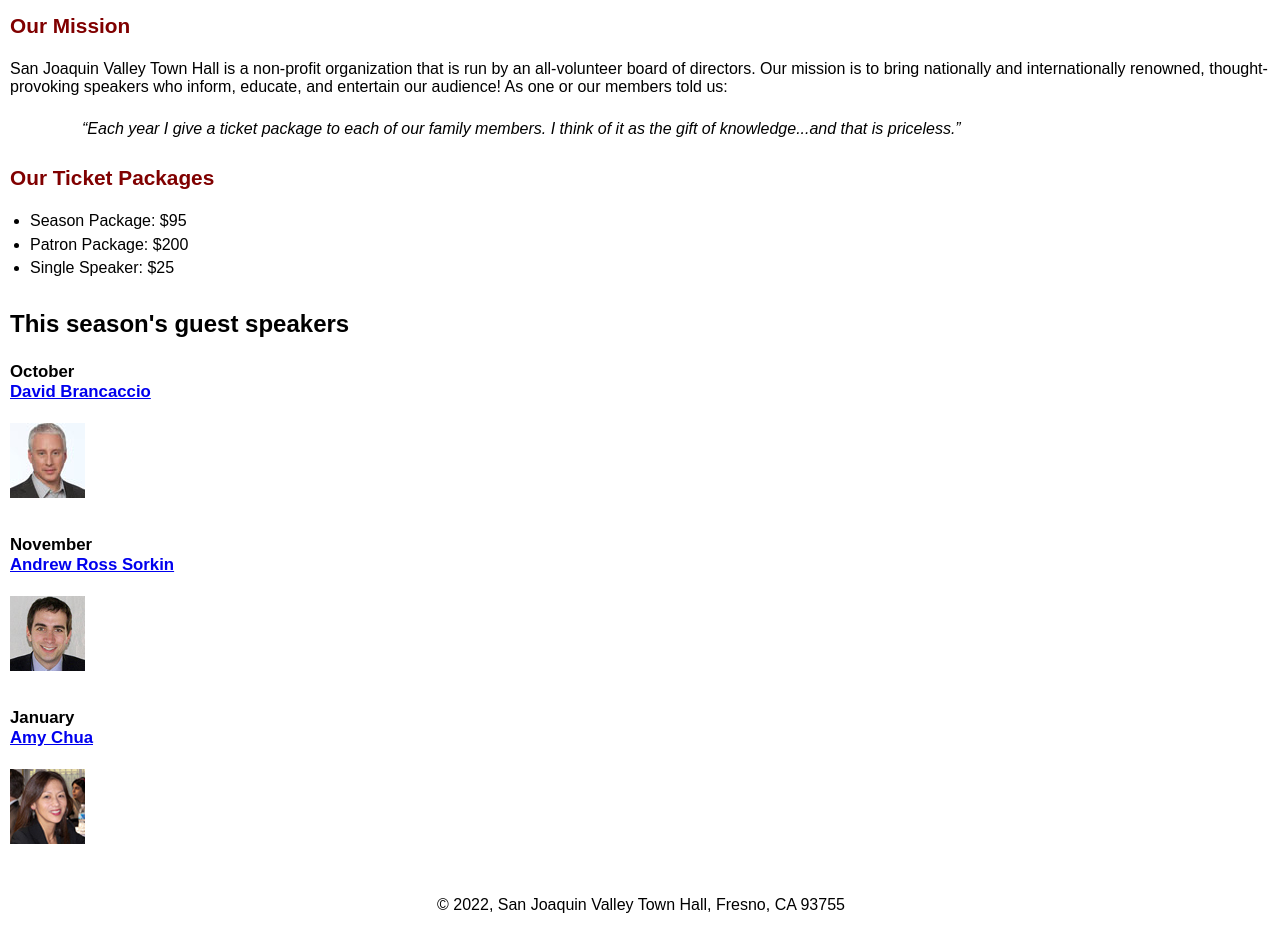
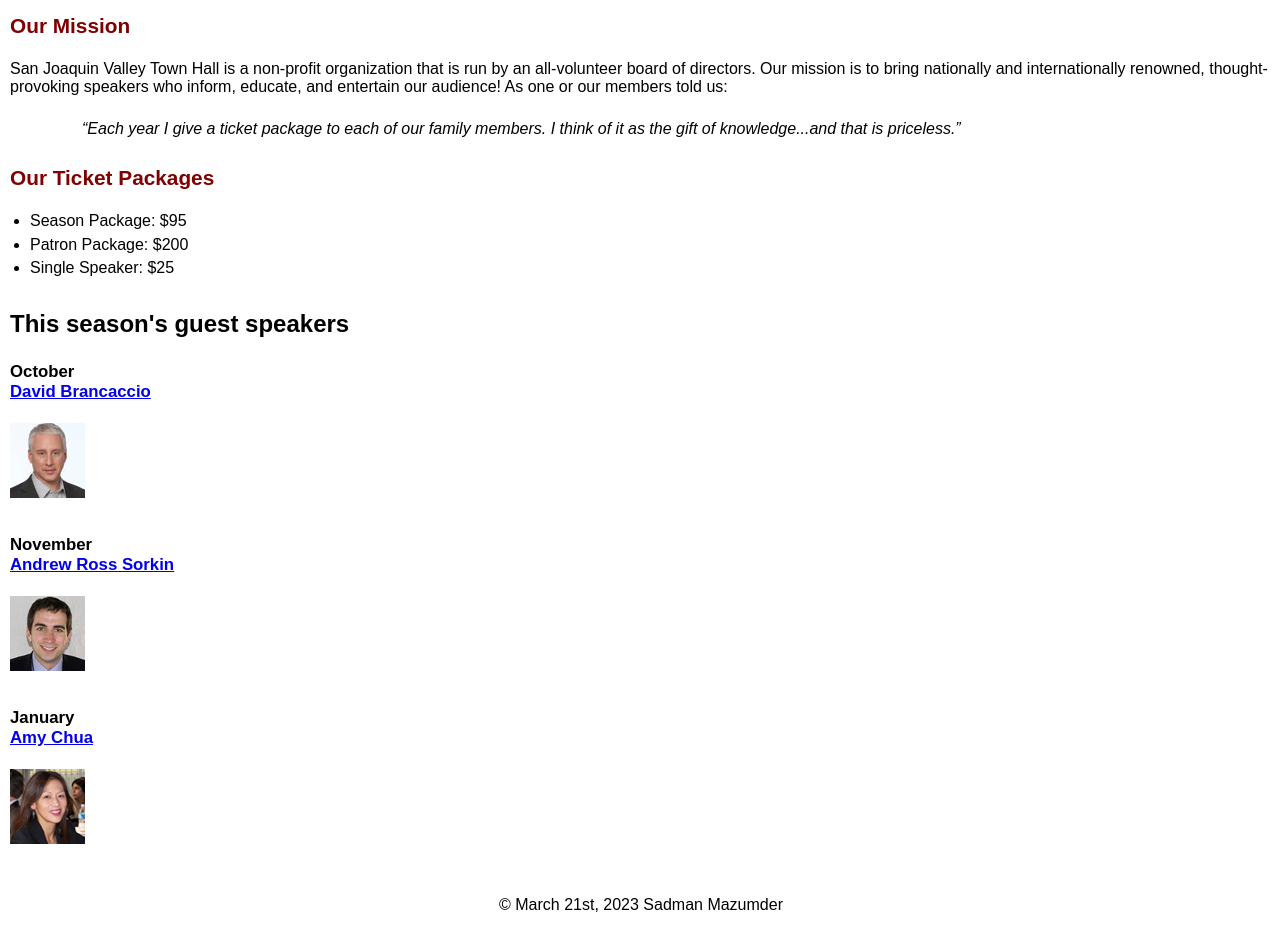
Before and after one commit to sadmanMazumdersm527/A09, a plain HTML site: page c5_index.html in a window 1280 px wide. Shown: the part 125-1071 px from the top of the page. Drawn offline with Linux system fonts and the light colour scheme.

Commit message:
Update c5_index.html

```diff
--- a/c5_index.html
+++ b/c5_index.html
@@ -39,7 +39,7 @@
 		<img src="images/chua75.jpg" alt="Amy Chua photo">
 	</main>
 	<footer>
-		<p>&copy; 2022, San Joaquin Valley Town Hall, Fresno, CA 93755</p>
+		<p>&copy; March 21st, 2023 Sadman Mazumder</p>
 	</footer>
 </body>
 </html>
```
